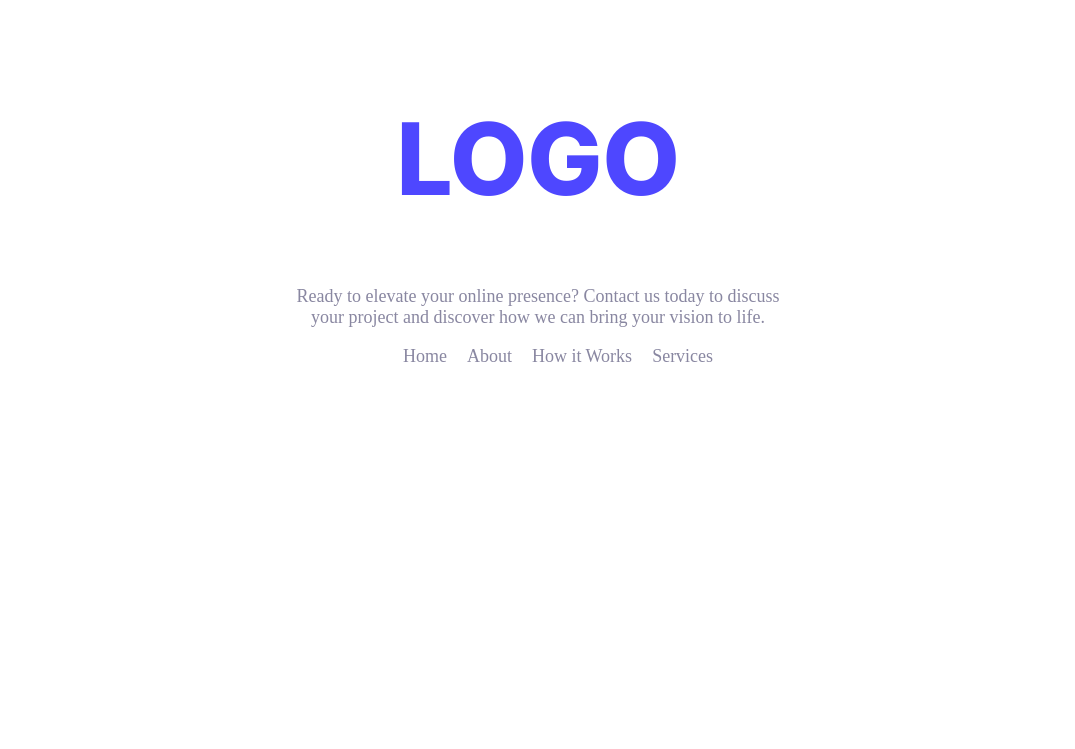
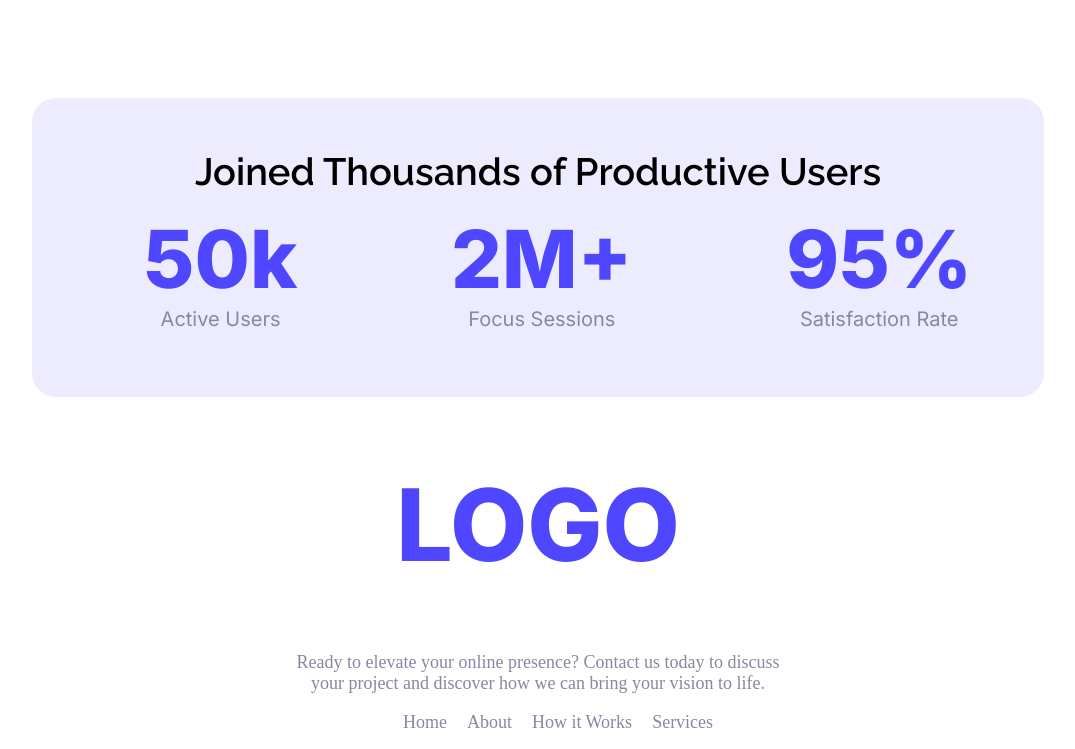
Before and after one commit to maktum940/Programming-Hero-Assignment-1, a plain HTML site: page index.html in a window 1280 px wide. Shown: the part 1144-1893 px from the top of the page, without its empty margins (102-1177 px from the left). Before the commit the page ends 1527 px from the top, so only its background shows below. Drawn offline with Linux system fonts and the light colour scheme.

Commit message:
completed the productive users section

```diff
--- a/index.html
+++ b/index.html
@@ -43,6 +43,18 @@
                 <img src="Assets/wc-mini.png" alt="">
             </div>
         </div>
+        <div class="productive-users">
+            <div class="info">
+                <h6 class="raleway-normal">Joined Thousands of Productive Users</h6>
+                <div class="info-details">
+                    <ul>
+                        <li class="inter-normal"><h1>50k</h1><p>Active Users</p></li>
+                        <li class="inter-normal"><h1>2M+</h1><p>Focus Sessions</p></li>
+                        <li class="inter-normal"><h1>95%</h1><P>Satisfaction Rate</P></li>
+                    </ul>
+                </div>
+            </div>
+        </div>
     </main>
     <footer>
         <div class="footer-content">
--- a/styles/main.css
+++ b/styles/main.css
@@ -55,6 +55,7 @@ nav ul li{
   text-align: center;
   margin-bottom: 10%;
 }
+/* main */
 main{
   margin-left: 10%;
   margin-right: 10%;
@@ -70,12 +71,45 @@ main{
   font-size: 42px;
 }
 .preview-content p{
-  color: #8987A1;
+  color: #8987a1;
   font-size: 24px;
   width: 35ch;
 }
 .preview-img img{
   border-radius: 48px;
+}
+/* main-productive-user-info */
+.productive-users{
+  background-color: rgba(77, 71, 255, 0.1);
+  border-radius: 24px;
+  padding: 5% 10%;
+}
+.info h6{
+  text-align: center;
+  margin: 0%;
+  font-weight: 600;
+  font-size: 38px;
+}
+.info-details ul{
+  list-style: none;
+  display: flex;
+  justify-content: center;
+}
+.info-details ul li{
+  margin: 0% 10%;
+}
+.info-details ul li h1{
+  text-align: center;
+  color: #4E47FF;
+  font-weight:800;
+  font-size: 80px;
+  margin: 0%;
+}
+.info-details ul li p{
+  text-align: center;
+  color: #8987A1;
+  font-size: 20px;
+  margin: 0%;
 }
 /* footer */
 .footer-content{
```
